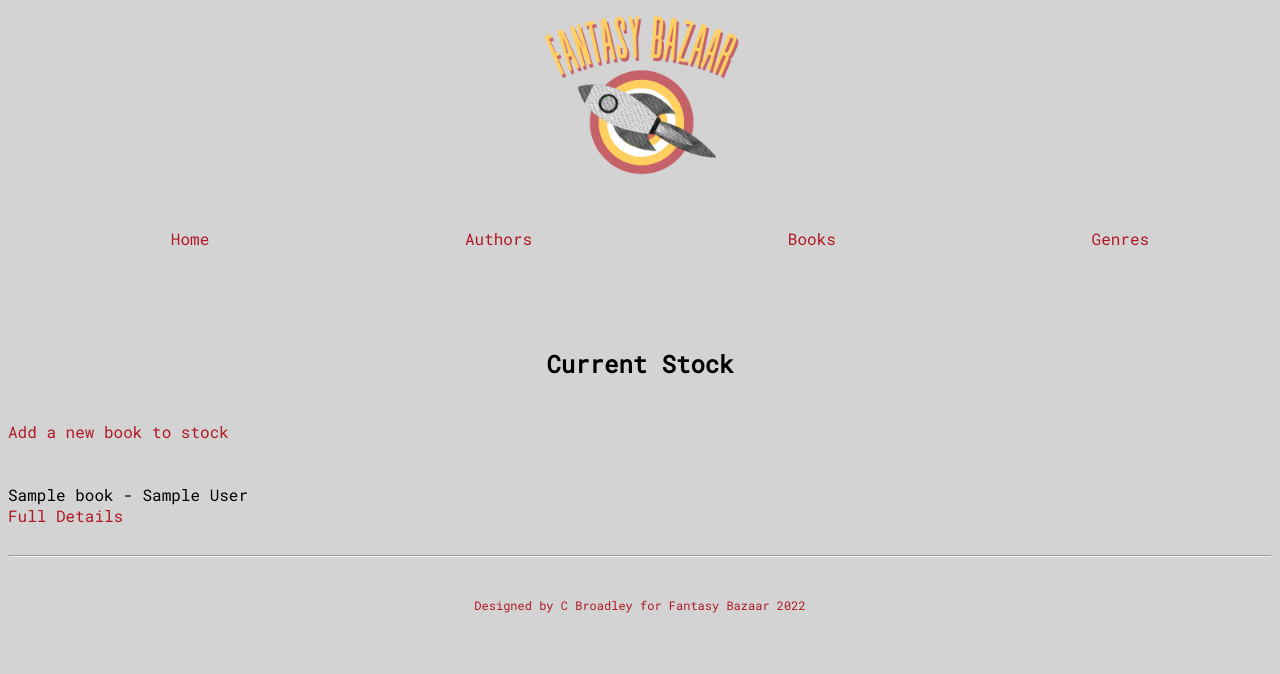
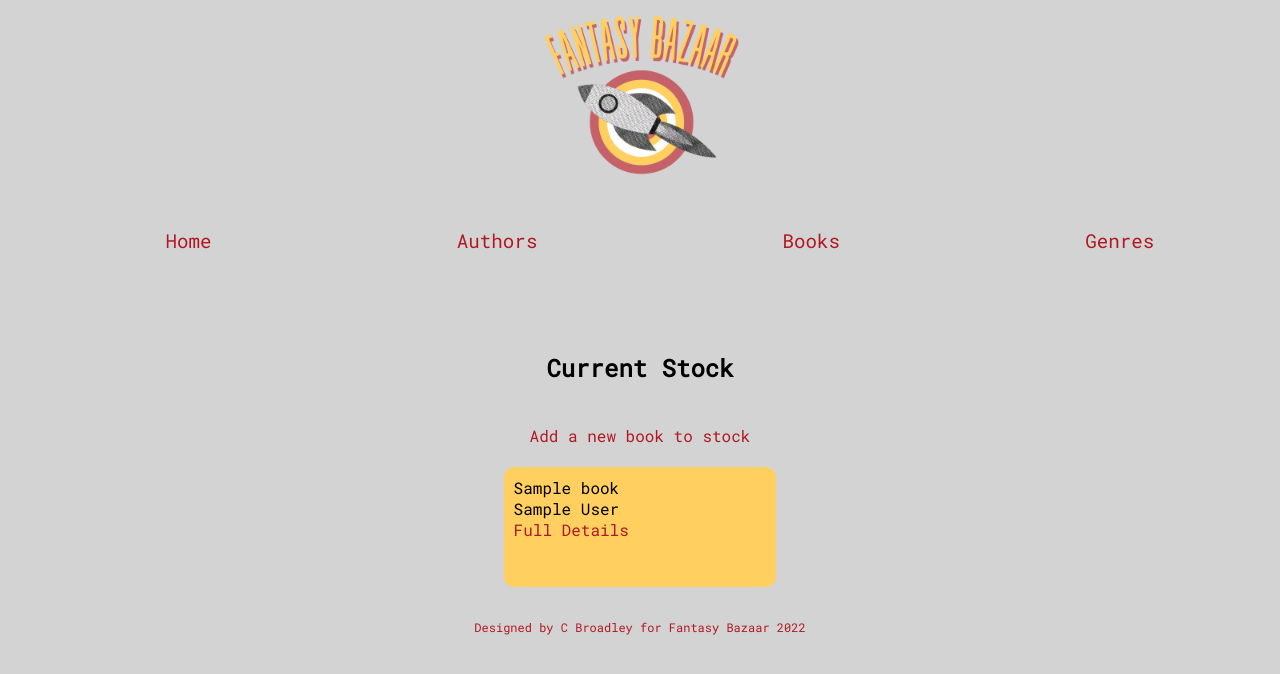
Before and after one commit to charbroadley/fantasy_bazaar, a Flask app: page /books in a window 1280 px wide. Shown: the top 674 px of the page. Run offline with Flask 2, Linux system fonts and the light colour scheme; a database or web service that is not in the repository returns one stand-in record (values such as "Sample title"); some libraries are stand-ins or nearby versions.

Commit message:
book and author tiles added to CSS

```diff
--- a/static/main.css
+++ b/static/main.css
@@ -19,6 +19,7 @@ nav ul li {
 }
 
 nav ul li a {
+    font-size: 1.2em;
     text-decoration: none;
     color: #b01823;
 }
@@ -210,14 +211,14 @@ h3 {
     text-align: center;
 }
 
-#homepage{
+#homepage {
     display: grid;
     grid-template-areas:
     'homepage-left homepage-right';
-    grid-template-columns: 40% 60%;
+    grid-template-columns: 35% 65%;
 }
 
-#homepage-left{
+#homepage-left {
     display: grid;
     grid-template-areas:
     'out-of-stock-message'
@@ -225,16 +226,32 @@ h3 {
     padding: 20px;
 }
 
-#out-of-stock-message{
+#out-of-stock-message {
     text-align: center;
+    background-color: #ffcf60;
+    border-radius: 10px;
+    padding: 10px;
 }
 
-#low-stock-message{
+#low-stock-message {
     text-align: center;
+    background-color: #ffcf60;
+    border-radius: 10px;
+    padding: 10px;
 }
 
-#homepage-right p{
+#homepage-right {
+    padding: 20px;
+}
+
+#homepage-right p {
     text-align: justify;
+    padding: 20px;
+}
+
+#shop-news {
+    background-color: #ffcf60;
+    border-radius: 10px;
     padding: 20px;
 }
 
@@ -272,16 +289,39 @@ h3 {
     background-color: #ffcf60;
 }
 
-footer{
+footer {
     color: #b01823;
     font-size: 12px;
     text-align: center;
 }
 
-#author-status ul{
+#author-status ul {
     padding: 0px;
 }
 
-#author-status ul li{
+#author-status ul li {
     list-style: none;
 }
+
+.single-tile {
+    background-color: #ffcf60;
+    border-radius: 10px;
+    width: 20%;
+    height: 100px;
+    padding: 10px;
+}
+
+.single-tile a:hover {
+    text-decoration: underline;
+}
+
+.all-tiles-container{
+    display: flex;
+    flex-flow: row wrap;
+    justify-content: space-evenly;
+    gap: 1rem;
+}
+
+.add-link {
+    text-align: center;
+}
--- a/templates/books/index.html
+++ b/templates/books/index.html
@@ -3,19 +3,24 @@
 {% block content %}
 <h2>Current Stock</h2>
 <br>
-<a class="add-link" href="/books/new">Add a new book to stock</a>
 
-<br><br><br>
+<div class="add-link">
+    <a href="/books/new">Add a new book to stock</a>
+</div>
+
+<br>
+
+<div class="all-tiles-container">
+{% for book in all_books %}
+
+<div class="single-tile">
+{{ book.title }}<br>
+{{ book.author.first_name }} {{ book.author.last_name }} <br>
+<a href="/books/{{ book.id }}">Full Details</a> <br>
+</div>
 
 
-
-
-{% for book in all_books %}
-{{ book.title }} - {{ book.author.first_name }} {{ book.author.last_name }} <br>
-<a href="/books/{{ book.id }}">Full Details</a> <br>
-<br>
-<hr>
-
 {% endfor %}
+</div>
 
 {% endblock %}
```
Also changed, not shown: templates/authors/index.html (+10 -5 lines), templates/genres/fantasy.html (+5 -2 lines), templates/genres/sci-fi.html (+5 -2 lines), templates/index.html (+8 -3 lines).
